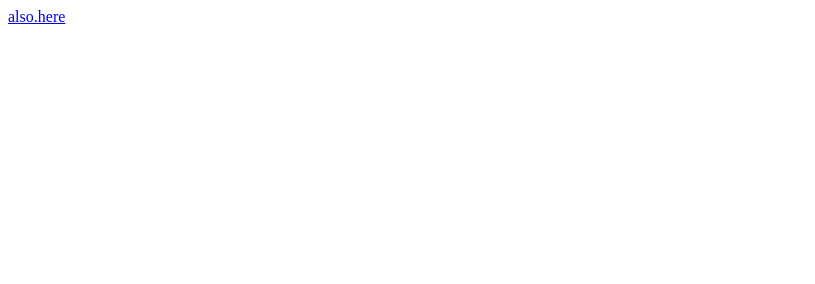
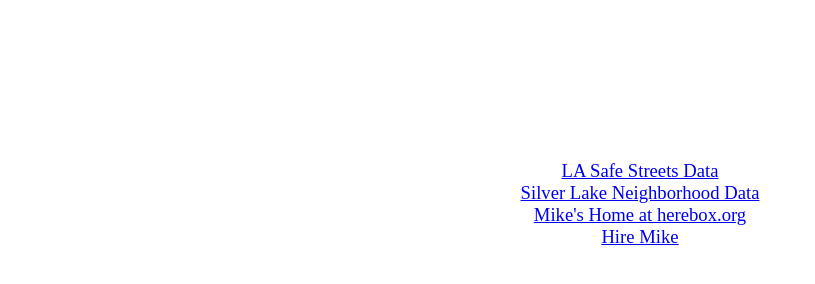
Before and after one commit to here/also.here, a plain HTML site: page docs/index.html in a window 1280 px wide. Shown: the whole page, without its empty margins (0-815 px from the left). Drawn offline with Linux system fonts and the light colour scheme.

Commit message:
Root page: centered link list
Co-Authored-By: Claude Opus 5.5 <noreply@anthropic.com>

```diff
--- a/docs/index.html
+++ b/docs/index.html
@@ -1 +1,6 @@
-<a href="https://herebox.org">also.here</a>
+<ul style="list-style:none;padding:0;margin:20vh 0 0;text-align:center;font-size:14pt">
+<li><a href="#">LA Safe Streets Data</a></li>
+<li><a href="#">Silver Lake Neighborhood Data</a></li>
+<li><a href="https://herebox.org">Mike's Home at herebox.org</a></li>
+<li><a href="#">Hire Mike</a></li>
+</ul>
```
